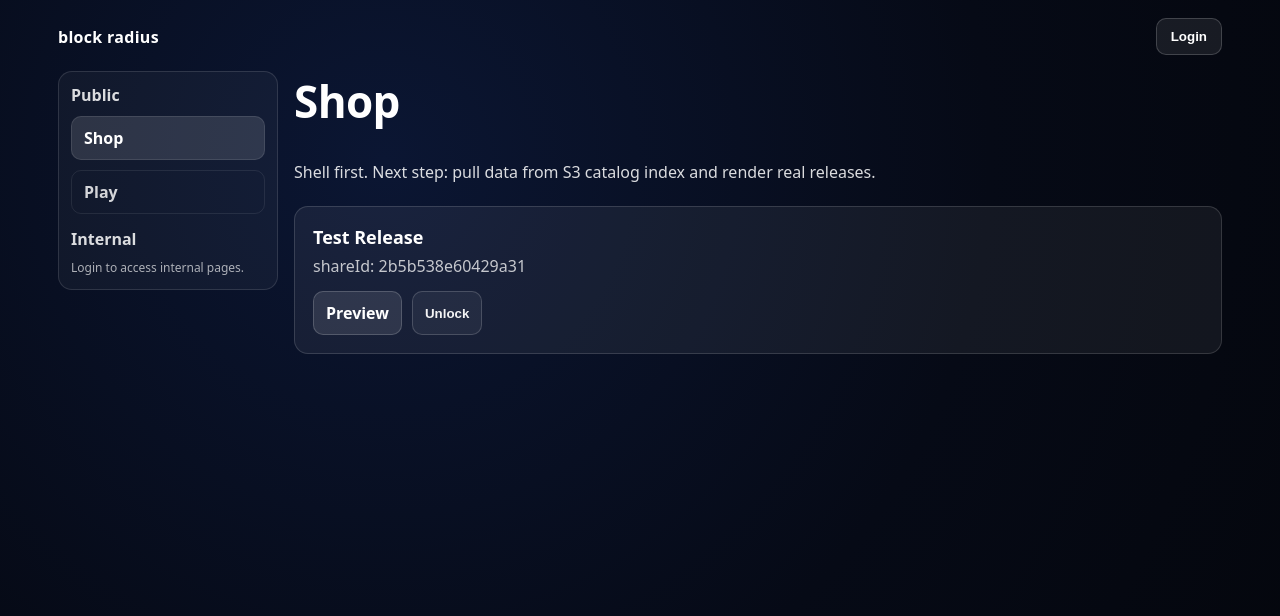
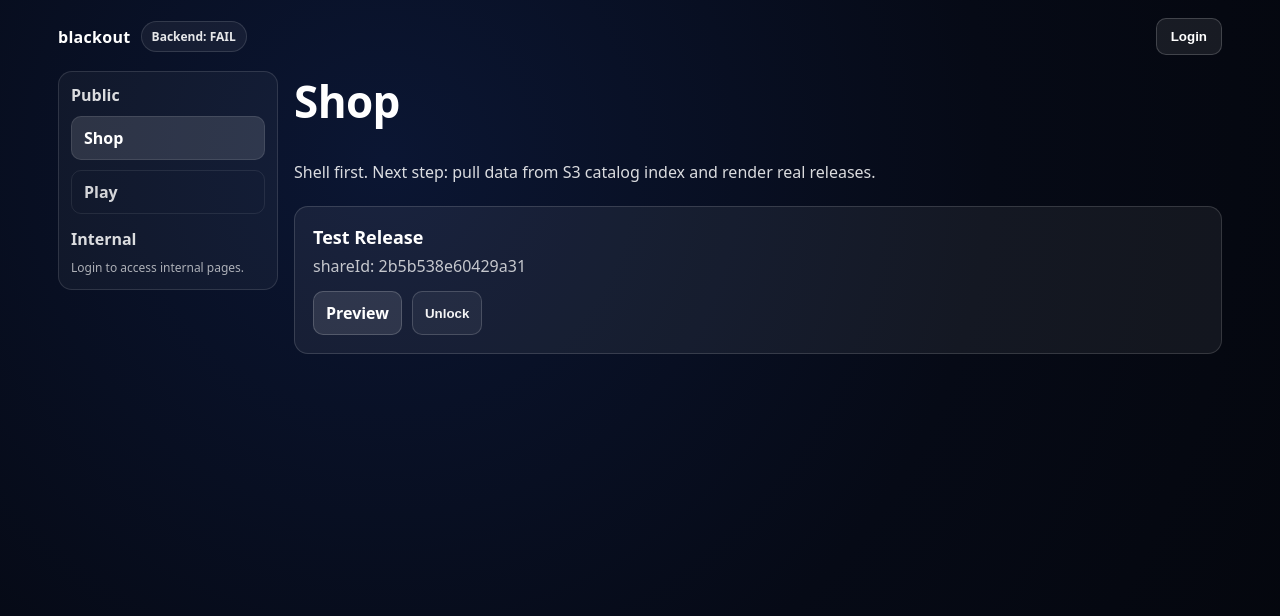
Before and after one commit to testingthechange/blackout-web, a React (Vite) app: page /shop in a window 1280 px wide. Shown: the top 616 px of the page. Built offline with nearby package versions, Linux system fonts and the light colour scheme; no server answers.

Commit message:
Phase 0: backend connectivity ping

```diff
--- a/src/App.jsx
+++ b/src/App.jsx
@@ -52,12 +52,50 @@ export default function App() {
   const nav = useNavigate();
   const { isAuthed, setIsAuthed } = useAuth();
 
+  // Backend ping (Phase 0)
+  const [backendStatus, setBackendStatus] = useState("checking");
+
+  useEffect(() => {
+    const base = import.meta.env.VITE_ALBUM_BACKEND_URL;
+    if (!base) {
+      setBackendStatus("missing");
+      return;
+    }
+    fetch(base)
+      .then((res) => setBackendStatus(res.ok ? "ok" : "fail"))
+      .catch(() => setBackendStatus("fail"));
+  }, []);
+
   return (
     <div style={{ minHeight: "100vh", background: "radial-gradient(circle at 30% 20%, #0b1633 0%, #060a16 55%, #04060c 100%)" }}>
       <div style={{ maxWidth: 1200, margin: "0 auto", padding: "18px 18px 60px" }}>
+
+        {/* Header */}
         <div style={{ display: "flex", alignItems: "center", justifyContent: "space-between", gap: 16 }}>
-          <div style={{ color: "white", fontFamily: "system-ui", fontWeight: 900, letterSpacing: 0.3 }}>
-            block radius
+          <div style={{ display: "flex", alignItems: "center", gap: 10 }}>
+            <div style={{ color: "white", fontFamily: "system-ui", fontWeight: 900, letterSpacing: 0.3 }}>
+              blackout
+            </div>
+
+            <div
+              style={{
+                fontFamily: "system-ui",
+                fontSize: 12,
+                fontWeight: 800,
+                padding: "6px 10px",
+                borderRadius: 999,
+                border: "1px solid rgba(255,255,255,0.14)",
+                background: "rgba(255,255,255,0.06)",
+                color: "white",
+                opacity: 0.9,
+              }}
+            >
+              Backend:{" "}
+              {backendStatus === "checking" && "…"}
+              {backendStatus === "ok" && "OK"}
+              {backendStatus === "fail" && "FAIL"}
+              {backendStatus === "missing" && "MISSING ENV"}
+            </div>
           </div>
 
           {!isAuthed ? (
@@ -97,7 +135,9 @@ export default function App() {
           )}
         </div>
 
+        {/* Body */}
         <div style={{ display: "flex", gap: 16, marginTop: 16 }}>
+          {/* Side Nav */}
           <div
             style={{
               width: 220,
@@ -135,6 +175,7 @@ export default function App() {
             )}
           </div>
 
+          {/* Main */}
           <div style={{ flex: 1, minWidth: 0 }}>
             <Routes>
               <Route path="/" element={<Navigate to="/shop" replace />} />
@@ -159,7 +200,7 @@ export default function App() {
                 element={
                   <RequireAuth>
                     <div style={{ color: "white", fontFamily: "system-ui" }}>
-                      <h1 style={{ marginTop: 0 }}>Export/Tools</h1>
+                      <h1 style={{ marginTop: 0 }}>Export / Tools</h1>
                       <p style={{ opacity: 0.85 }}>Placeholder.</p>
                     </div>
                   </RequireAuth>
```
